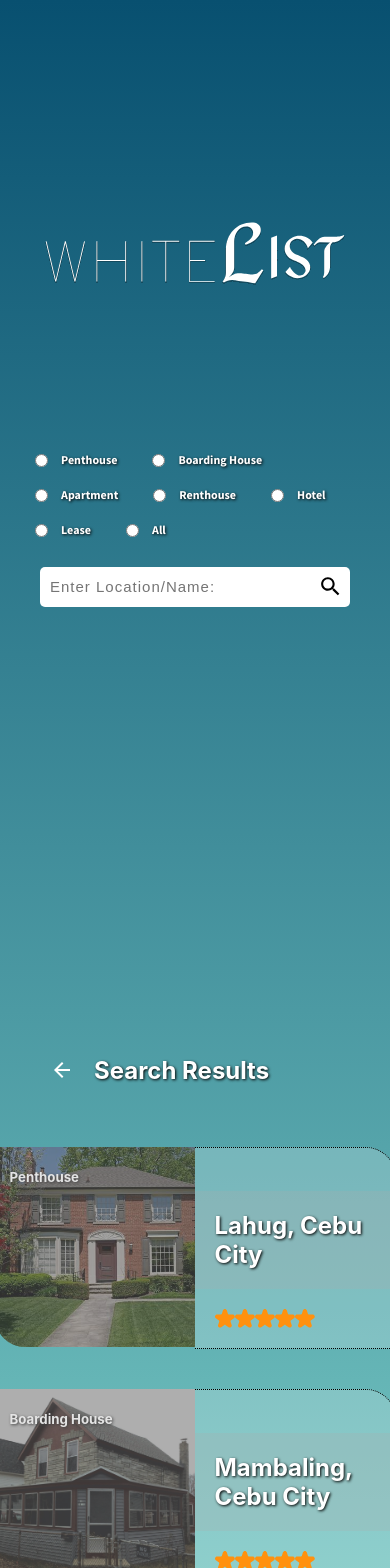
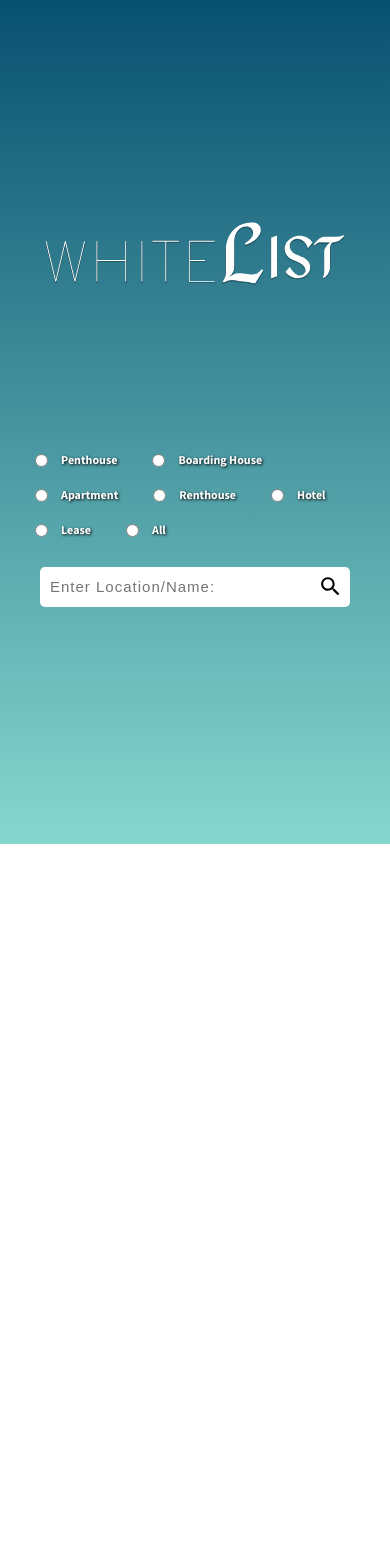
Before and after one commit to WhiteList-Int/white-list, a React (Create React App) app: page /rental-dashboard in a window 390 px wide. Shown: the top 1568 px of the page. After the commit the page ends 844 px from the top, so only its background shows below. Built offline with nearby package versions, Linux system fonts and the light colour scheme.

Commit message:
v6.55 7/19/21 Window Snapping for Rental Dashboard

```diff
--- a/src/App.js
+++ b/src/App.js
@@ -13,7 +13,7 @@ function App() {
 
   return (
     <main className="App">
-      <AnimatePresence exitBeforeEnter>
+      <AnimatePresence>
         <Switch location={location} key={location.pathname}>
           <Route path = '/rental-dashboard'  component={RentalDashboard}/>
           <Route path = '/learn-more'  component={LearnMore}/>
--- a/src/components/main-pages/css/RentalDashboard.css
+++ b/src/components/main-pages/css/RentalDashboard.css
@@ -1,28 +1,42 @@
+#startOfPage{
+  align-self: flex-start;
+  justify-self: flex-start;
+  padding-top: clamp(50px,20vh,200px);
+  top:0;
+  left:0;
+}
+
 .rental-dashboard-bg{
   background: #085070;
   background: -webkit-linear-gradient(to top, #85D8CE, #074661);
   background: linear-gradient(to top, #85D8CE, #085070);
   width: 100vw;
-  height: 100%;
+  height: 100vh;
   display: flex;
   flex-wrap: wrap;
   flex-direction: row;
   align-items: center;
   justify-content: center;
+  scroll-snap-type: y mandatory;
+  scroll-padding: 0;
+  scroll-snap-stop: always;
+  overflow-y: scroll;
 }
 
-.rental-dashboard{
-  width:100%;
-  height: 100%;
+.rental-dashboard-bg section{
+  scroll-snap-align: start;
+}
+
+.stop {
+  scroll-snap-stop: always;
 }
 
 .rental-dashboard-head{
   width: 100%;
-  height: 100vh;
+  height: 100%;
   display: flex;
   flex-direction: column;
   align-items: center;
-  margin-top: clamp(50px,20vh,200px);
   justify-content: flex-start;
 }
 
@@ -62,7 +76,7 @@
 
 .rental-dashboard-main-container{
   width: 100%;
-  height: 100vh;
+  height: 100%;
   display: flex;
   flex-direction: row;
   flex-wrap: wrap;
@@ -89,6 +103,7 @@
 .rental-dashboard-back-icon{
   padding-right:20px;
   height: 50px;
+  cursor: pointer;
   text-shadow: 1px 1px 3px black;
   color: white;
 }
--- a/src/components/main-pages/react-js/RentalDashboard.js
+++ b/src/components/main-pages/react-js/RentalDashboard.js
@@ -12,7 +12,6 @@ import { transitions } from '../../../page-transitions.js';
 import { useRef, useState, useEffect } from 'react';
 import { NavLink } from 'react-router-dom';
 import "../css/RentalDashboard.css";
-import { FunctionsRounded } from '@material-ui/icons';
 
 const RentalDashboard = () => {
     const filterRental = useRef("all");
@@ -39,6 +38,7 @@ const RentalDashboard = () => {
     };
 
     const backToHeader = () => {
+        console.log("Executed");
         var element = document.getElementById("startOfPage");
         currentWindow.current = "startOfPage";
         element.scrollIntoView({
@@ -46,7 +46,10 @@ const RentalDashboard = () => {
         });
     };
 
-    window.addEventListener('resize',()=>{document.getElementById(currentWindow.current).scrollIntoView({bottom:0}); console.log(currentWindow.current)});
+    window.addEventListener('resize',()=>{
+        document.getElementById(currentWindow.current).scrollIntoView({bottom:0});
+         console.log(currentWindow.current)
+    });
 
     useEffect(() => {
         filteredData.current=filteredData.current;
@@ -55,17 +58,17 @@ const RentalDashboard = () => {
     return (
         <motion.div
             className="rental-dashboard-bg"
-            id="rentalDashboard"
+            id="scrolling"
             initial="fadeOut"
             animate="fadeIn"
             exit="fadeOut"
             variants={variants}
             transition={transitions.linear}
         >
-            {()=>{const address = window.location.href; console.log(address)}}
-            <div className="rental-dashboard">
+            {document.body.setAttribute('style','overflowX:hidden;')}
+            {window.scrollTo({top:0,left:0})}
+            <section className="rental-dashboard-head">
                 <span id="startOfPage"/>
-                <div className="rental-dashboard-head">
                 <img className = 'rentel-dashboard-head-img' src = {Img} alt="WhiteList"></img>
                 <form className="rental-dashboard-filter-form">
                     {filterOptions.map((filter, key)=>{
@@ -84,8 +87,8 @@ const RentalDashboard = () => {
                     })}
                 </form>
                 <SearchBar placeholder="Enter Location/Name: " data={filteredData} address={currentWindow} />
-                </div>
-                <div className="rental-dashboard-main-container">
+            </section>
+            <section className="rental-dashboard-main-container">
                 <span id="mainPage"/>
                 <div className="rental-dashboard-main-navbar">
                     <ArrowBackIcon className="rental-dashboard-back-icon" onClick={backToHeader}/>
@@ -125,8 +128,7 @@ const RentalDashboard = () => {
                         );
                     })}
                 </div>
-                </div>
-            </div>
+            </section>
         </motion.div>
     )
 }
--- a/src/index.css
+++ b/src/index.css
@@ -1,7 +1,3 @@
-html{
-  background-color: white;
-}
-
 body {
   margin: 0;
   font-family: -apple-system, BlinkMacSystemFont, 'Segoe UI', 'Roboto', 'Oxygen',
@@ -10,12 +6,6 @@ body {
   -webkit-font-smoothing: antialiased;
   -moz-osx-font-smoothing: grayscale;
 }
-
-code {
-  font-family: source-code-pro, Menlo, Monaco, Consolas, 'Courier New',
-    monospace;
-}
-
 /* width */
 ::-webkit-scrollbar {
   width: 0.5em;
```
Lines whose indentation alone changed are shown as unchanged.
